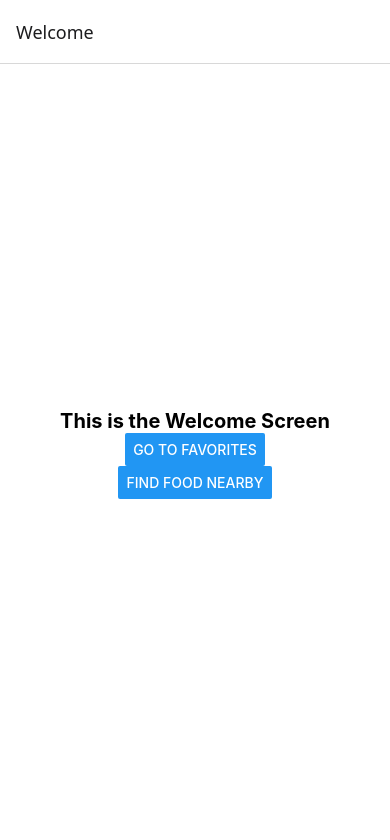
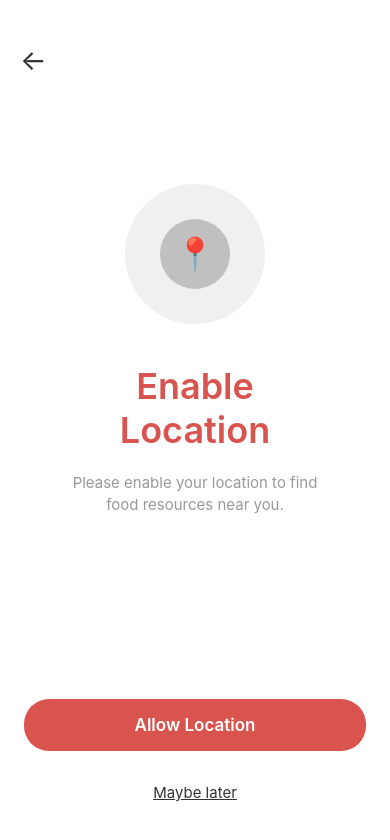
Before and after one commit to tsal4/mobile_final_project, a React Native app: screen /LocationPermission in a window 390 px wide. Shown: the top 840 px of the page. Built offline with nearby package versions, Linux system fonts and the light colour scheme.

Commit message:
Added the enable location screen

```diff
--- a/AppNavigator.js
+++ b/AppNavigator.js
@@ -5,6 +5,7 @@ import { createStackNavigator } from "@react-navigation/stack";
 import Favorites from "./screens/myFavoriteResources";
 import WelcomeScreen from "./screens/WelcomeScreen";
 import FoodNearby from "./screens/FoodNearby";
+import LocationPermission from "./screens/LocationPermission";
 
 const Stack = createStackNavigator();
 
@@ -15,6 +16,7 @@ export default function AppNavigator() {
         <Stack.Screen name="Welcome" component={WelcomeScreen} />
         <Stack.Screen name="Favorites" component={Favorites} />
         <Stack.Screen name="FoodNearby" component={FoodNearby} />
+        <Stack.Screen name="LocationPermission" component={LocationPermission} options={{ headerShown: false }} />
       </Stack.Navigator>
     </NavigationContainer>
   );
--- /dev/null
+++ b/screens/LocationPermission.js
@@ -0,0 +1,139 @@
+import React from "react";
+import { View, Text, StyleSheet, TouchableOpacity } from "react-native";
+
+export default function LocationPermission({ navigation }) {
+  return (
+    <View style={styles.container}>
+      {/* Back button */}
+      <TouchableOpacity style={styles.backButton} onPress={() => navigation.goBack()}>
+        <Text style={styles.backButtonText}>←</Text>
+      </TouchableOpacity>
+
+      {/* Main Content */}
+      <View style={styles.content}>
+        {/* Location Icon */}
+        <View style={styles.iconCircle}>
+          <View style={styles.iconInner}>
+            <Text style={styles.iconText}>📍</Text>
+          </View>
+        </View>
+
+        {/* Title */}
+        <Text style={styles.title}>
+          <Text style={styles.titleEnable}>Enable{"\n"}</Text>
+          <Text style={styles.titleLocation}>Location</Text>
+        </Text>
+
+        {/* Description */}
+        <Text style={styles.description}>
+          Please enable your location to find food resources near you.
+        </Text>
+      </View>
+
+      {/* Bottom Buttons */}
+      <View style={styles.bottomContainer}>
+        <TouchableOpacity style={styles.allowButton}>
+          <Text style={styles.allowButtonText}>Allow Location</Text>
+        </TouchableOpacity>
+
+        <TouchableOpacity style={styles.maybeLaterButton}>
+          <Text style={styles.maybeLaterText}>Maybe later</Text>
+        </TouchableOpacity>
+      </View>
+    </View>
+  );
+}
+
+const styles = StyleSheet.create({
+  container: {
+    flex: 1,
+    backgroundColor: "#FFFFFF",
+  },
+  backButton: {
+    position: "absolute",
+    top: 40,
+    left: 20,
+    zIndex: 10,
+    width: 40,
+    height: 40,
+    justifyContent: "center",
+  },
+  backButtonText: {
+    fontSize: 28,
+    color: "#333",
+  },
+  content: {
+    flex: 1,
+    justifyContent: "center",
+    alignItems: "center",
+    paddingHorizontal: 40,
+  },
+  iconCircle: {
+    width: 140,
+    height: 140,
+    borderRadius: 70,
+    backgroundColor: "#F0F0F0",
+    justifyContent: "center",
+    alignItems: "center",
+    marginBottom: 40,
+  },
+  iconInner: {
+    width: 70,
+    height: 70,
+    borderRadius: 35,
+    backgroundColor: "#C0C0C0",
+    justifyContent: "center",
+    alignItems: "center",
+  },
+  iconText: {
+    fontSize: 32,
+  },
+  title: {
+    textAlign: "center",
+    marginBottom: 20,
+  },
+  titleEnable: {
+    fontSize: 36,
+    fontWeight: "600",
+    color: "#D9534F",
+    lineHeight: 44,
+  },
+  titleLocation: {
+    fontSize: 36,
+    fontWeight: "600",
+    color: "#D9534F",
+    lineHeight: 44,
+  },
+  description: {
+    fontSize: 15,
+    color: "#999",
+    textAlign: "center",
+    lineHeight: 22,
+    paddingHorizontal: 20,
+  },
+  bottomContainer: {
+    paddingHorizontal: 24,
+    paddingBottom: 30,
+  },
+  allowButton: {
+    backgroundColor: "#D9534F",
+    borderRadius: 25,
+    paddingVertical: 16,
+    alignItems: "center",
+    marginBottom: 20,
+  },
+  allowButtonText: {
+    color: "#FFFFFF",
+    fontSize: 17,
+    fontWeight: "600",
+  },
+  maybeLaterButton: {
+    alignItems: "center",
+    paddingVertical: 12,
+  },
+  maybeLaterText: {
+    color: "#333",
+    fontSize: 15,
+    textDecorationLine: "underline",
+  },
+});
--- a/screens/WelcomeScreen.js
+++ b/screens/WelcomeScreen.js
@@ -12,6 +12,10 @@ export default function WelcomeScreen({ navigation }) {
       <Button
         title="Find Food Nearby"
         onPress={() => navigation.navigate("FoodNearby")}
+      />
+      <Button
+        title="Location Permission"
+        onPress={() => navigation.navigate("LocationPermission")}
       />
     </View>
   );
```
